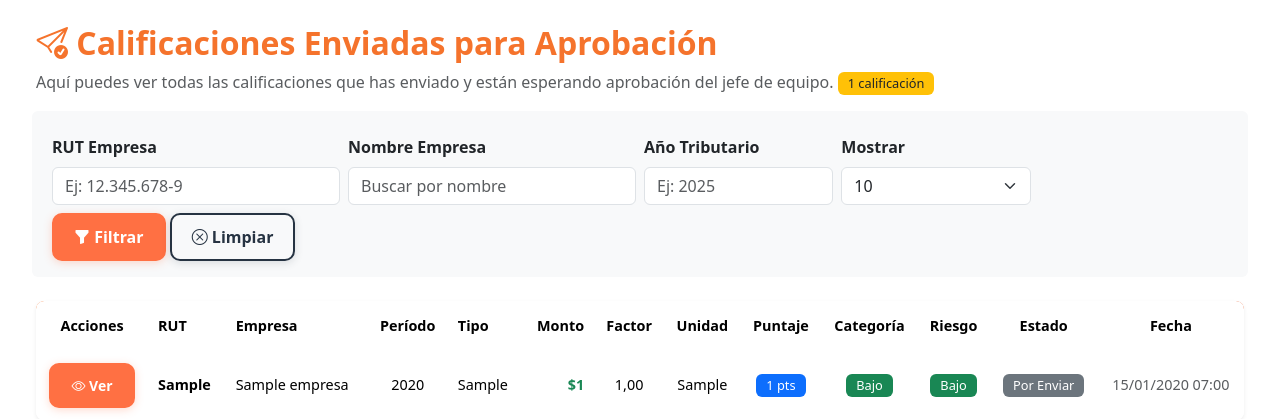
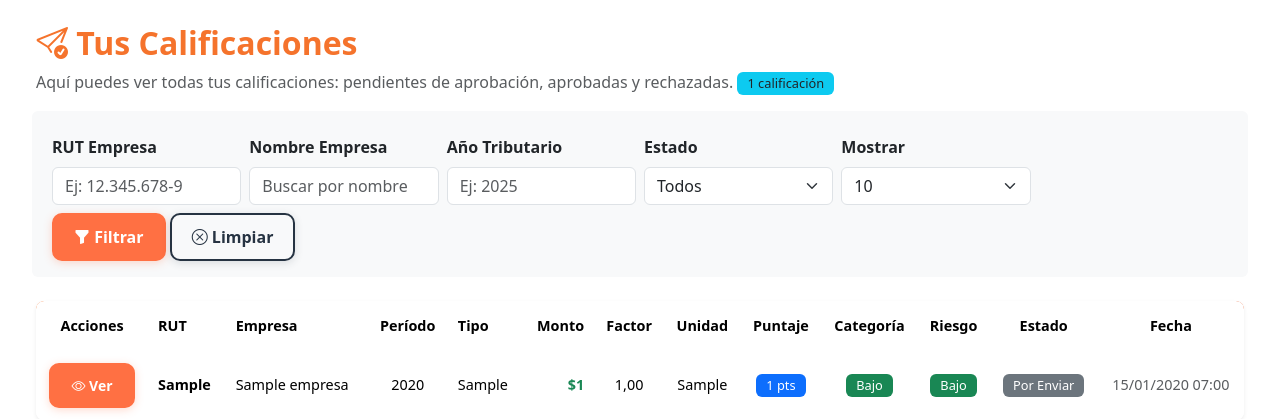
Before and after one commit to javierpepito/Proyecto_Nuam, a Django app: template Contenedor_Calificaciones/templates/Contenedor_Calificaciones/calificador_tributario/tus_calificaciones.html in a window 1280 px wide. Shown: the part 141-560 px from the top of the page. Run offline with Django 4.2, Linux system fonts and the light colour scheme; tables that the repository leaves empty hold one stand-in row (values such as "Sample post"); the template is opened without the code that fills it: values that come from a table or form of the project are taken from there, most other values are stand-ins (such as "Sample title", 1, 10 or a date in 2020).

Commit message:
Cambio en el sistema de ver estados

```diff
--- a/Contenedor_Calificaciones/templates/Contenedor_Calificaciones/calificador_tributario/tus_calificaciones.html
+++ b/Contenedor_Calificaciones/templates/Contenedor_Calificaciones/calificador_tributario/tus_calificaciones.html
@@ -12,23 +12,23 @@
         <div class="row mb-4">
             <div class="col-12">
                 <h2 class="fw-bold" style="color: #f5732c;">
-                    <i class="bi bi-send-check"></i> Calificaciones Enviadas para Aprobación
+                    <i class="bi bi-send-check"></i> Tus Calificaciones
                 </h2>
                 <p class="text-muted">
-                    Aquí puedes ver todas las calificaciones que has enviado y están esperando aprobación del jefe de equipo.
+                    Aquí puedes ver todas tus calificaciones: pendientes de aprobación, aprobadas y rechazadas.
                     {% if total_calificaciones > 0 %}
-                        <span class="badge bg-warning text-dark">{{ total_calificaciones }} calificación{{ total_calificaciones|pluralize:"es" }}</span>
+                        <span class="badge bg-info text-dark">{{ total_calificaciones }} calificación{{ total_calificaciones|pluralize:"es" }}</span>
                     {% endif %}
                 </p>
 
                 <!-- Filtros -->
                 <form method="get" class="row g-2 align-items-end mt-3 p-3 bg-light rounded">
-                    <div class="col-sm-6 col-md-3">
+                    <div class="col-sm-6 col-md-2">
                         <label for="rut_empresa" class="form-label fw-semibold">RUT Empresa</label>
                         <input type="text" id="rut_empresa" name="rut" class="form-control"
                                placeholder="Ej: 12.345.678-9" value="{{ request.GET.rut }}">
                     </div>
-                    <div class="col-sm-6 col-md-3">
+                    <div class="col-sm-6 col-md-2">
                         <label for="nombre_empresa" class="form-label fw-semibold">Nombre Empresa</label>
                         <input type="text" id="nombre_empresa" name="nombre_empresa" class="form-control"
                                placeholder="Buscar por nombre" value="{{ request.GET.nombre_empresa }}">
@@ -37,6 +37,15 @@
                         <label for="anio" class="form-label fw-semibold">Año Tributario</label>
                         <input type="number" id="anio" name="anio" class="form-control"
                                placeholder="Ej: 2025" min="2000" max="2100" value="{{ request.GET.anio }}">
+                    </div>
+                    <div class="col-sm-6 col-md-2">
+                        <label for="estado" class="form-label fw-semibold">Estado</label>
+                        <select id="estado" name="estado" class="form-select">
+                            <option value="">Todos</option>
+                            <option value="por_aprobar" {% if estado_filtro == 'por_aprobar' %}selected{% endif %}>Por Aprobar</option>
+                            <option value="aprobado" {% if estado_filtro == 'aprobado' %}selected{% endif %}>Aprobado</option>
+                            <option value="rechazado" {% if estado_filtro == 'rechazado' %}selected{% endif %}>Rechazado</option>
+                        </select>
                     </div>
                     <div class="col-sm-6 col-md-2">
                         <label for="page_size" class="form-label fw-semibold">Mostrar</label>
@@ -218,13 +227,34 @@
                                             </div>
                                         </div>
                                         {% if calificacion.justificacion_resultado %}
-                                        <div class="row">
+                                        <div class="row mb-3">
                                             <div class="col-12">
                                                 <h6 class="fw-bold text-info border-bottom pb-2 mb-3">
                                                     <i class="bi bi-chat-left-text"></i> Justificación/Observaciones
                                                 </h6>
                                                 <div class="bg-light p-3 rounded">
                                                     <p class="mb-0 text-muted">{{ calificacion.justificacion_resultado }}</p>
+                                                </div>
+                                            </div>
+                                        </div>
+                                        {% endif %}
+
+                                        {% if calificacion.observacion_jefe %}
+                                        <div class="row">
+                                            <div class="col-12">
+                                                <h6 class="fw-bold border-bottom pb-2 mb-3"
+                                                    style="color: {% if calificacion.estado_calificacion == 'aprobado' %}#28a745{% else %}#dc3545{% endif %};">
+                                                    <i class="bi bi-person-badge"></i> Observaciones del Jefe de Equipo
+                                                </h6>
+                                                <div class="p-3 rounded"
+                                                     style="background-color: {% if calificacion.estado_calificacion == 'aprobado' %}#d4edda{% else %}#f8d7da{% endif %};
+                                                            border-left: 4px solid {% if calificacion.estado_calificacion == 'aprobado' %}#28a745{% else %}#dc3545{% endif %};">
+                                                    <p class="mb-2"><strong>Jefe Revisor:</strong> {{ calificacion.jefe_revisor }}</p>
+                                                    <p class="mb-2"><strong>Fecha de Revisión:</strong> {{ calificacion.fecha_revision|date:"d/m/Y H:i:s" }}</p>
+                                                    <p class="mb-0"><strong>Observaciones:</strong></p>
+                                                    <p class="mb-0" style="color: {% if calificacion.estado_calificacion == 'aprobado' %}#155724{% else %}#721c24{% endif %};">
+                                                        {{ calificacion.observacion_jefe }}
+                                                    </p>
                                                 </div>
                                             </div>
                                         </div>
```
Also changed, not shown: Contenedor_Calificaciones/views.py (+28 -3 lines).
